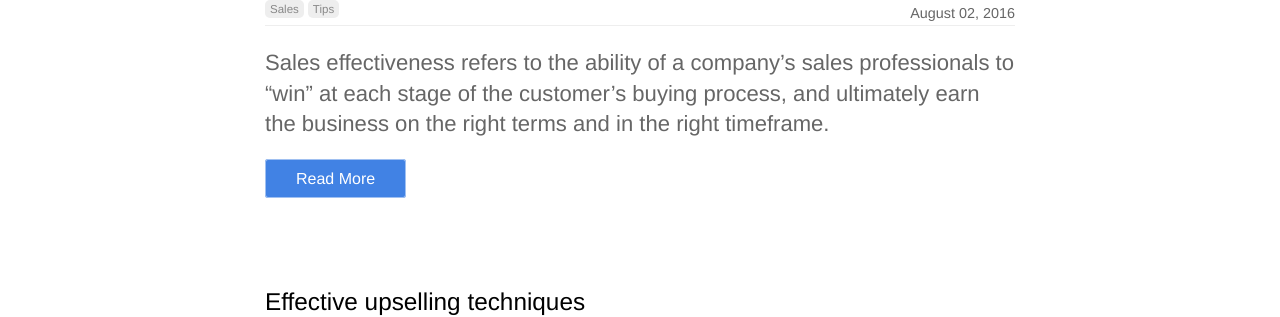
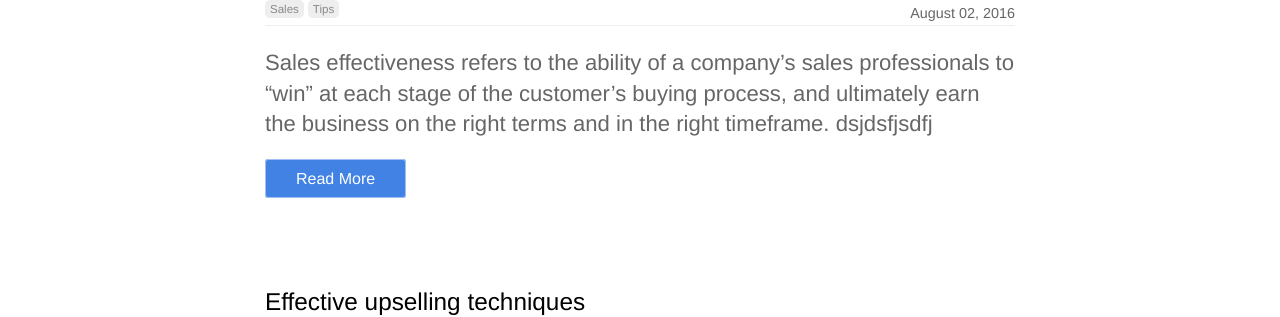
Before and after one commit to rycoll/Git-Sync-Test, a Jekyll site: the page built from blog/index.html, in a window 1280 px wide. Shown: the part 834-1151 px from the top of the page. Built offline with Jekyll 4.4.1, drawn with Linux system fonts in a browser that asks for light colours; the list of posts is cut into pages by our own code.

Commit message:
Updated 1 file via CloudCannon.

```diff
--- a/_posts/2016-08-02-sales-effectiveness.md
+++ b/_posts/2016-08-02-sales-effectiveness.md
@@ -1,12 +1,12 @@
 ---
-date: 2016-08-02
+date: 2016-08-02 00:00:00
 title: Sales effectiveness
 categories:
   - sales
   - tips
 author_staff_member: gerald
 ---
-Sales effectiveness refers to the ability of a company’s sales professionals to “win” at each stage of the customer’s buying process, and ultimately earn the business on the right terms and in the right timeframe.
+Sales effectiveness refers to the ability of a company’s sales professionals to “win” at each stage of the customer’s buying process, and ultimately earn the business on the right terms and in the right timeframe. dsjdsfjsdfj
 
 ![American River](https://source.unsplash.com/random/1500x1146)
 
```
